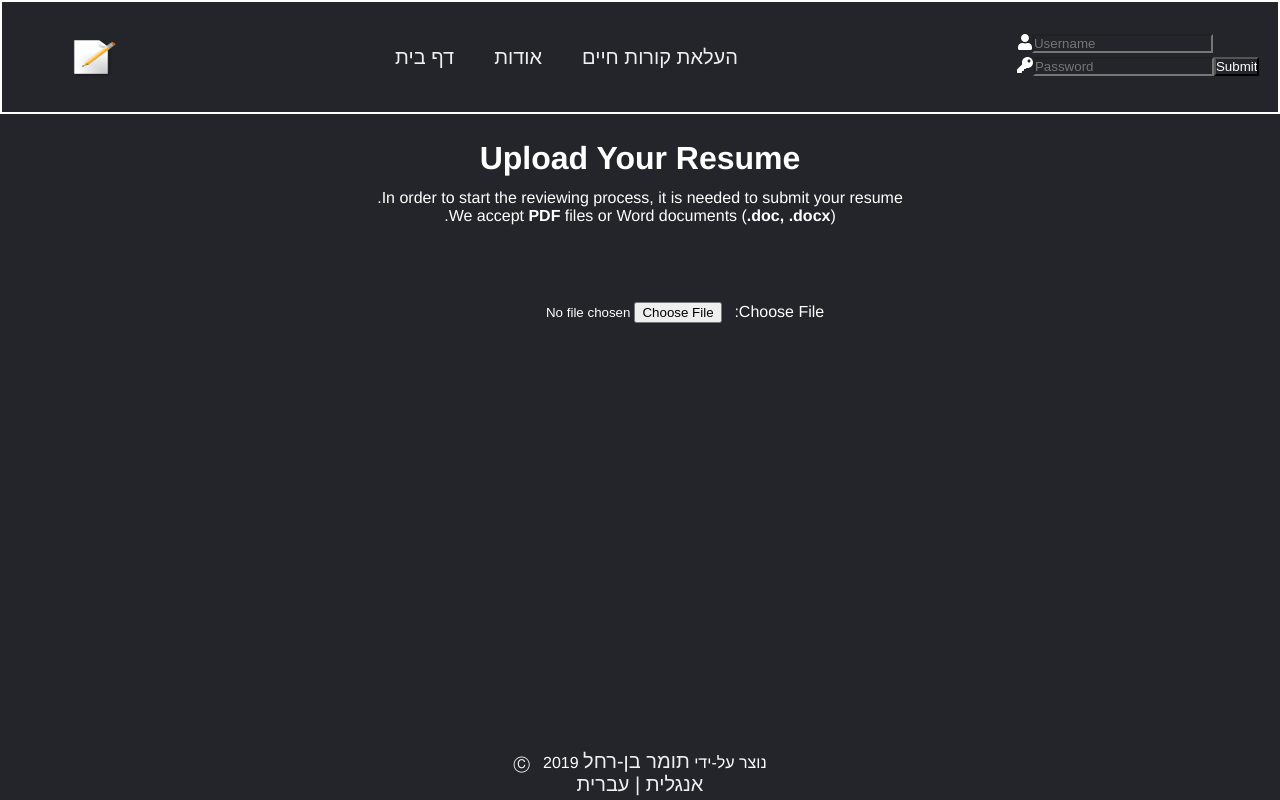
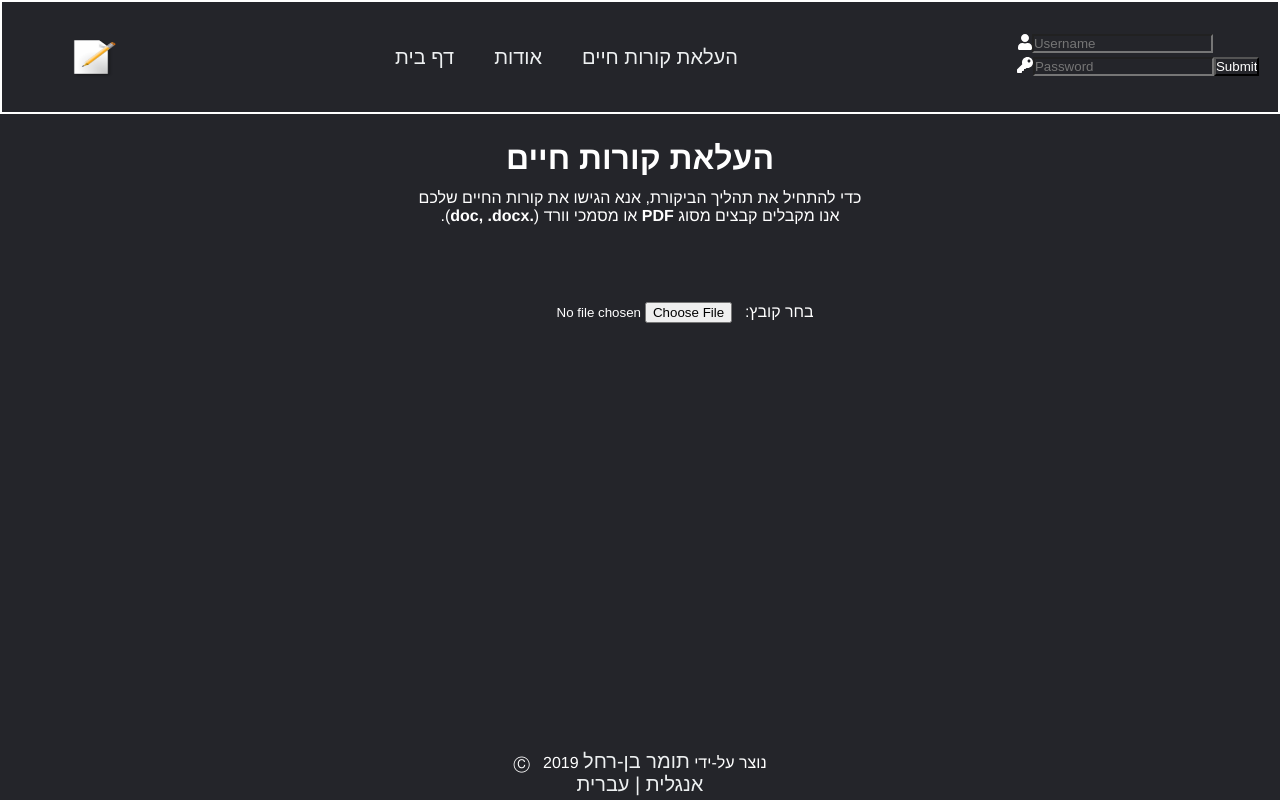
Before and after one commit to TomerPacific/resume-reviewer, a Vue app: page /#/file in a window 1280 px wide. Built offline with nearby package versions, Linux system fonts and the light colour scheme; no server answers; sample sign-in values are in the browser's storage.

Commit message:
resume-reviewer adding Hebrew support to upload resume page

```diff
--- a/src/views/fileUpload.vue
+++ b/src/views/fileUpload.vue
@@ -1,13 +1,18 @@
 <template>
     <div id="container">
-        <h1>Upload Your Resume</h1>
+        <h1 v-if="language === 'English'">Upload Your Resume</h1>
+        <h1 v-if="language === 'Hebrew'">העלאת קורות חיים</h1>
         <div id="explanation">
-            <p>In order to start the reviewing process, it is needed to submit your resume.<br>
+            <p v-if="language === 'English'">In order to start the reviewing process, it is needed to submit your resume.<br>
                We accept <strong>PDF</strong> files or Word documents (<strong>.doc, .docx</strong>).
+            </p>
+            <p v-if="language === 'Hebrew'">כדי להתחיל את תהליך הביקורת, אנא הגישו את קורות החיים שלכם<br>
+               אנו מקבלים קבצים מסוג <strong>PDF</strong> או מסמכי וורד (<strong>.doc, .docx</strong>).
             </p>
         </div>
         <div class="form-group">
-            <label for="file">Choose File:</label>
+            <label v-if="language === 'English'" for="file" >Choose File:</label>
+            <label v-if="language === 'Hebrew'" for="file">בחר קובץ:</label>
             <input type="file" id="file" v-on:change="uploadFile">
         </div>
         <p v-if="isUploading">Progress: {{uploadValue.toFixed()+"%"}}</p>
@@ -16,9 +21,13 @@
         <p v-if="hasError" id="errorParagraph">
             {{ errorMessage }}
         </p>
-        <p v-if="uploadValue === 100" id="afterSubmission">
+        <p v-if="uploadValue === 100 && language === 'English'" id="afterSubmission">
             Thank you for your submission.<br>
             We will contact you within 2-3 business days
+        </p>
+        <p v-if="uploadValue === 100 && language === 'Hebrew'" id="afterSubmission">
+            תודה שהגשתם את קורות החיים שלכם.<br>
+            ניצור אתכם קשר בימים הקרובים
         </p>
     </div>
 </template>
@@ -90,7 +99,12 @@ export default {
                 this.errorMessage = 'You have uploaded a wrong file type.';
             }
         }
-    }
+    }, //end methods
+     computed: {
+       language() {
+          return this.$store.getters.getLanguage;
+       },
+     }
 }
 
 
```
